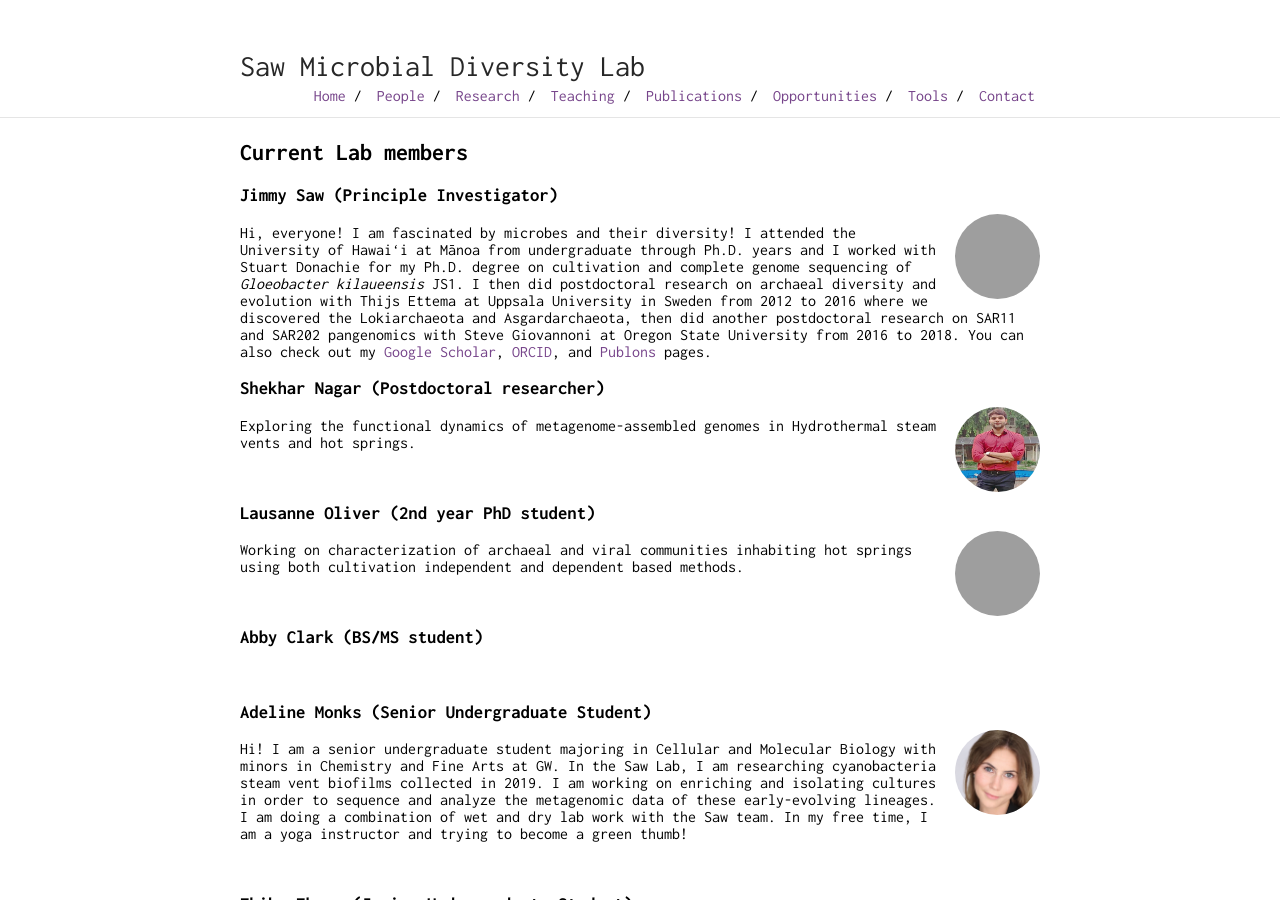
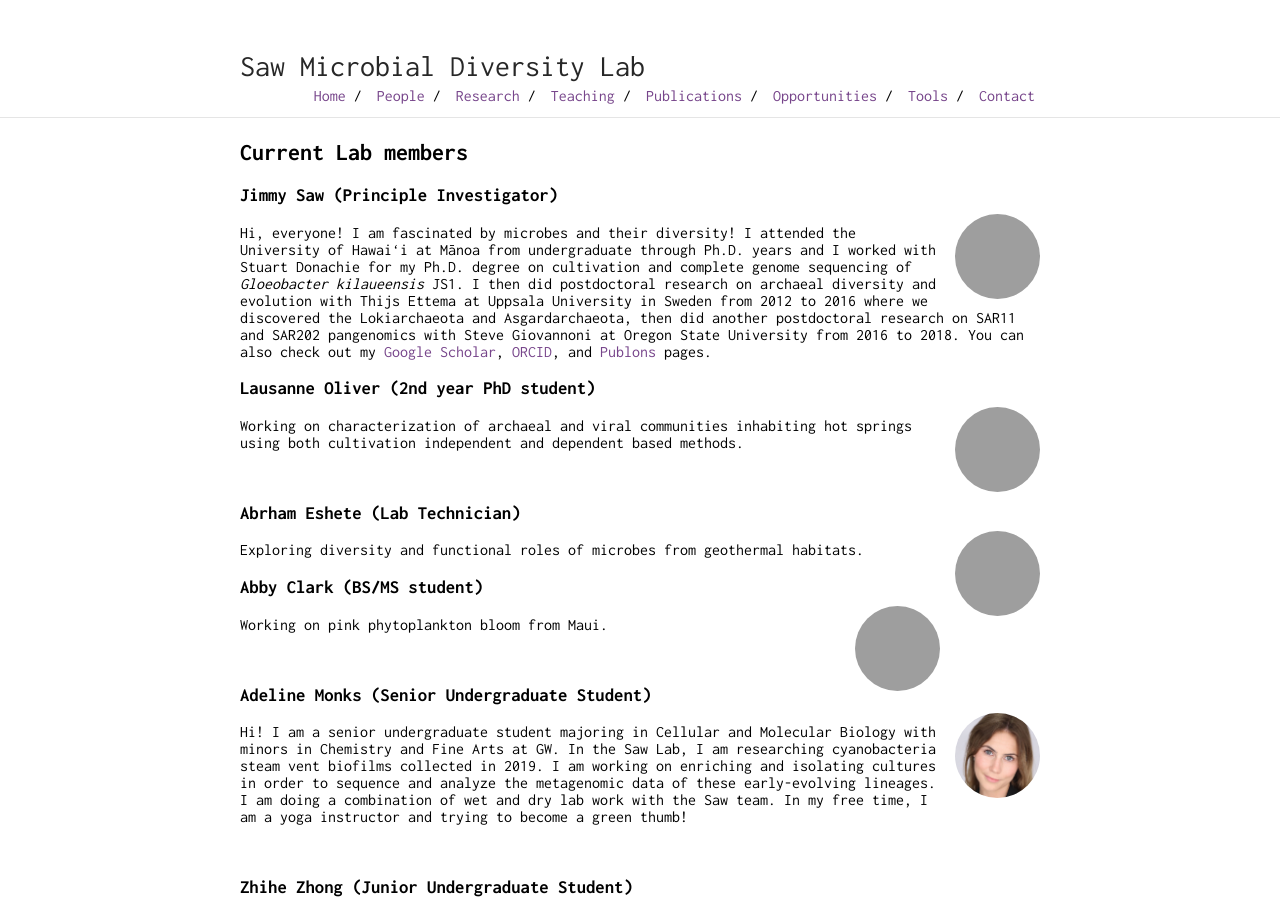
Before and after one commit to jimmysaw/jimmysaw.github.io, a Jekyll site: the page built from people.md, in a window 1280 px wide and 900 px high. Built offline with Jekyll 4.4.1, drawn with Linux system fonts in a browser that asks for light colours; our own code applies the rules of GitHub Pages for plain Markdown files; grey boxes are pictures that could not be loaded.

Commit message:
updated lab members

```diff
--- a/people.md
+++ b/people.md
@@ -14,15 +14,6 @@ I then did postdoctoral research on archaeal diversity and evolution with Thijs
 You can also check out my [Google Scholar](https://scholar.google.com/citations?user=9Vx-JTgAAAAJ&hl=en&oi=ao), [ORCID](https://orcid.org/0000-0001-8353-3854), and [Publons](https://publons.com/researcher/1441615/jimmy-saw/) pages.
 
 
-### Shekhar Nagar (Postdoctoral researcher)
-
-<img class="profile-picture" src="images/shekhar.jpg">
-
-Exploring the functional dynamics of metagenome-assembled genomes in Hydrothermal steam vents and hot springs.
-
-&nbsp;
-&nbsp;
-
 ### Lausanne Oliver (2nd year PhD student)
 
 <img class="profile-picture" src="images/llo2.jpg">
@@ -32,7 +23,19 @@ Working on characterization of archaeal and viral communities inhabiting hot spr
 &nbsp;
 &nbsp;
 
+
+### Abrham Eshete (Lab Technician)
+
+<img class="profile-picture" src="images/abrham.png">
+
+Exploring diversity and functional roles of microbes from geothermal habitats.
+
+
 ### Abby Clark (BS/MS student)
+
+<img class="profile-picture" src="images/abby.png">
+
+Working on pink phytoplankton bloom from Maui.
 
 &nbsp;
 &nbsp;
```
Also changed, not shown: abby.png (added), abrham.png (added).
